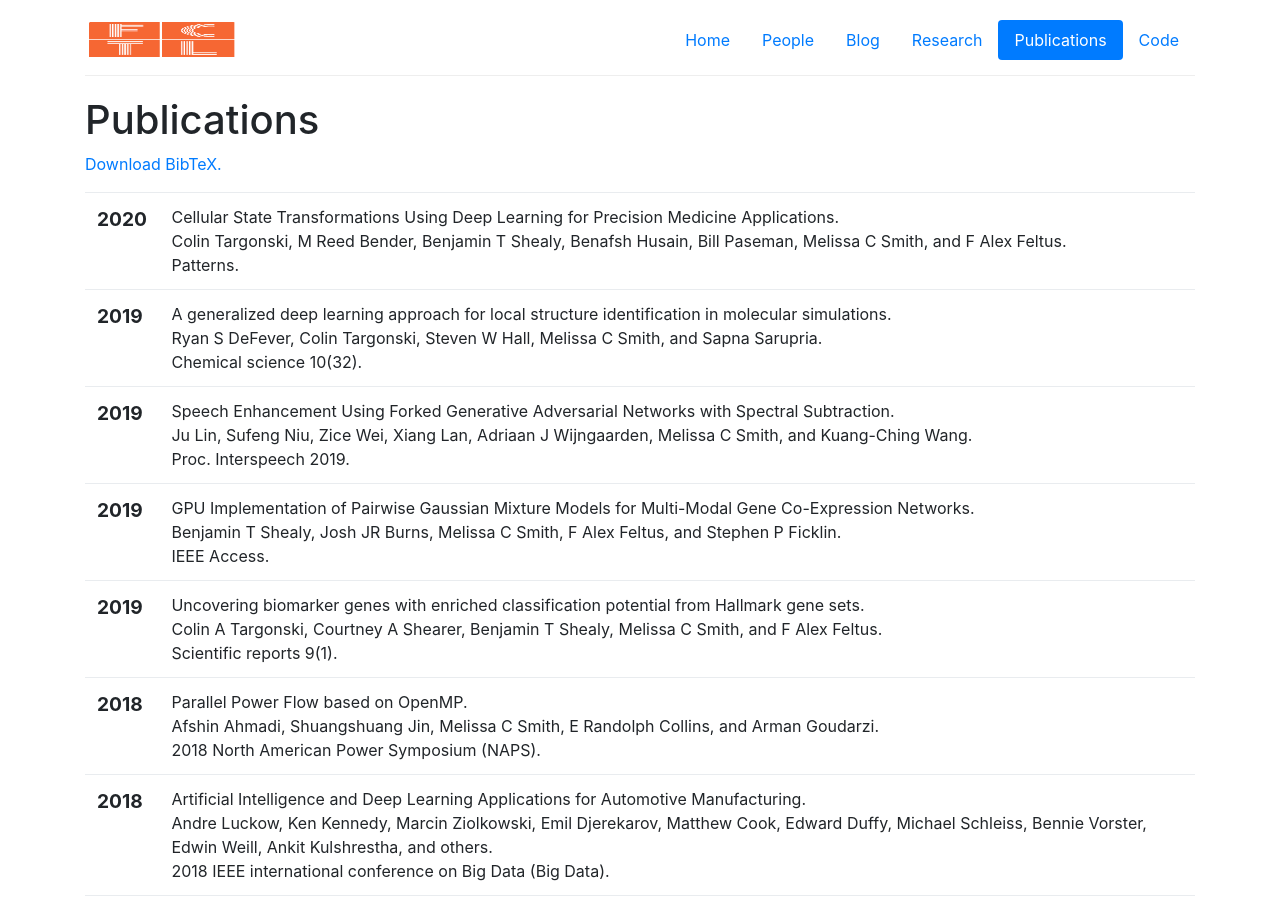
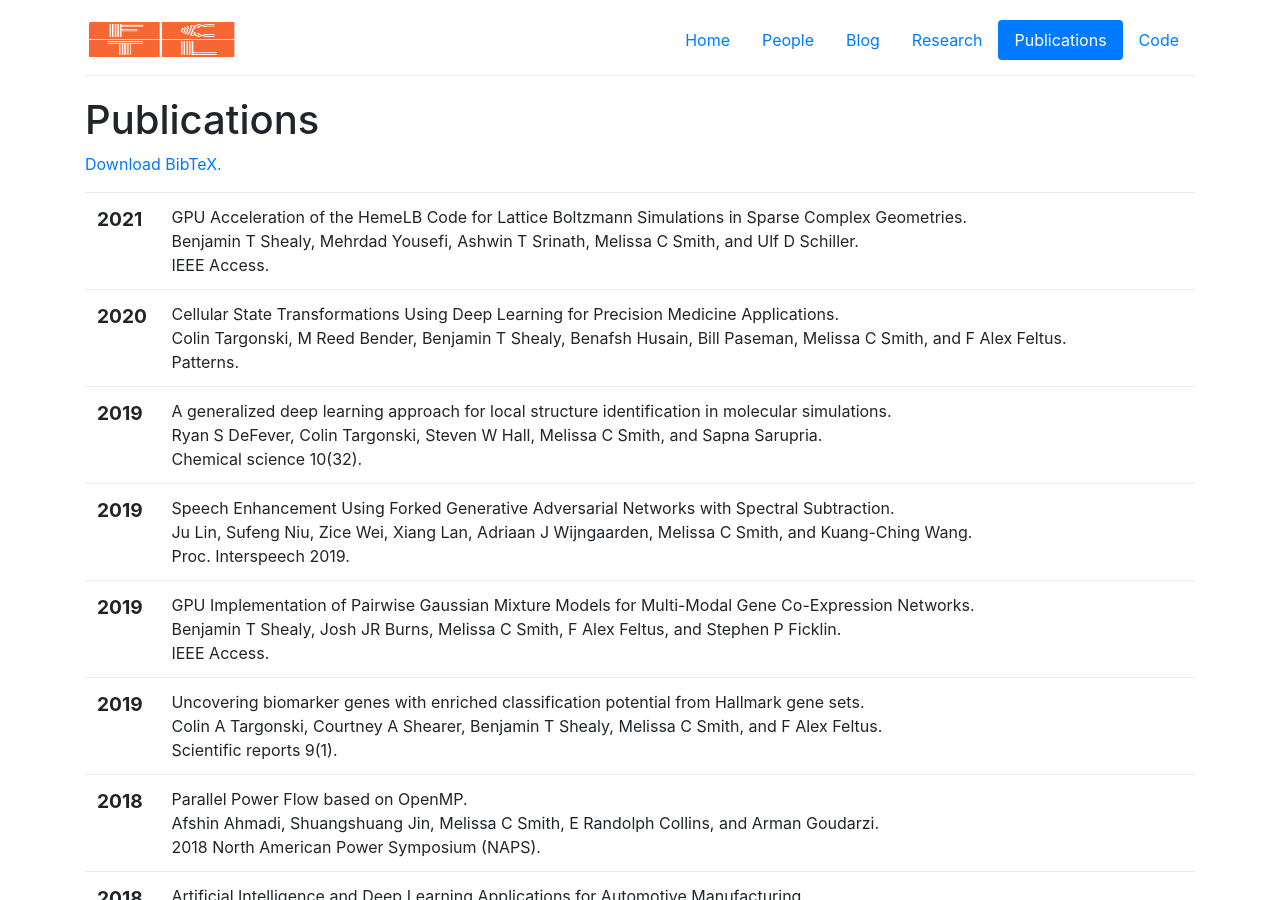
Before and after one commit to CUFCTL/cufctl.github.io, a Jekyll site: the page built from publications.html, in a window 1280 px wide and 900 px high. Built offline with Jekyll 4.4.1, drawn with Linux system fonts in a browser that asks for light colours.

Commit message:
Added publication

```diff
--- a/_includes/pubs.html
+++ b/_includes/pubs.html
@@ -1,5 +1,24 @@
 <table class="table">
 <tbody>
+	<tr>
+		<td>
+			<span class="date">
+				<big><strong>2021</strong></big><br />
+			</span>
+		</td>
+		<td class="publication">
+			<span class="pubtitle">
+				GPU Acceleration of the HemeLB Code for Lattice Boltzmann Simulations in Sparse Complex Geometries.
+			</span><br />
+			<span class="authors">
+				Benjamin T Shealy, Mehrdad Yousefi, Ashwin T Srinath, Melissa C Smith, and Ulf D Schiller.
+			</span><br />
+			<span class="venuetype"></span><span class="venue">IEEE Access</span>.
+			<br />
+			<span class="links">
+			</span>
+		</td>
+	</tr>
 	<tr>
 		<td>
 			<span class="date">
```
Also changed, not shown: _posts/2021-04-15-publication.md (added, +7 -0 lines), bib/pubs.bib (+8 -0 lines).
